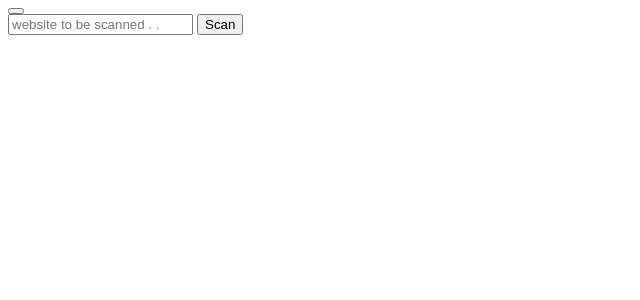
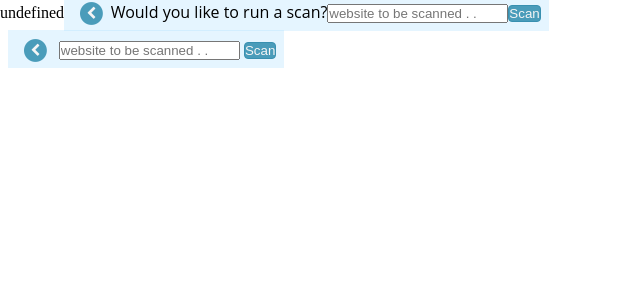
Before and after one commit to scgallagher/site-metrics, a PHP site: page /toolbar.html in a window 1280 px wide. Shown: the top 300 px of the page, without its empty margins (0-640 px from the left). Run offline with PHP 8.4, Linux system fonts and the light colour scheme; some libraries are stand-ins or nearby versions.

Commit message:
fixed the toolbar somewhat, may have to abandon the idea

```diff
--- a/UI/toolbar.html
+++ b/UI/toolbar.html
@@ -1,4 +1,4 @@
-<!-- <!DOCTYPE html>
+<!DOCTYPE html>
 <html>
 	<head>
 		<title>my ploogin</title>
@@ -28,18 +28,4 @@
 			</div>
 		</div>
 	</body>
-</html> -->
-
-<button id="toggle_button" class="toolbarButton">
-	<span class="fa-stack">
-		<i id="toggleIconBkgrnd" class="fa fa-circle fa-stack-2x"></i>
-		<i id="toggleIcon" class="fa fa-chevron-left fa-stack-1x"></i>
-	</span>
-</button>
-<div id="content">
-	<span id="message"></span>
-
-	<input id="scanTarget_input" type="text" placeholder="website to be scanned . .">
-
-	<button id="scan_button" class="toolbarButton">Scan</button>
-</div>
+</html>
--- a/UI/toolbar.js
+++ b/UI/toolbar.js
@@ -14,23 +14,23 @@
 });
 
 function insertHTML(){
-	// var html;
-	// html += "<div id=\"sitescan_toolbar\">";
-	// html += "<button id=\"toggle_button\" class=\"toolbarButton\">";
-	// html += "<span class=\"fa-stack\">";
-	// html += "<i id=\"toggleIconBkgrnd\" class=\"fa fa-circle fa-stack-2x\"></i>";
-	// html += "<i id=\"toggleIcon\" class=\"fa fa-chevron-left fa-stack-1x\"></i>";
-	// html += "</span>";
-	// html += "</button>";
-	// html += "<div id=\"content\">";
-	// html += "<span id=\"message\"></span>";
-	// html += "<input id=\"scanTarget_input\" type=\"text\" placeholder=\"website to be scanned . .\">";
-	// html += "<button id=\"scan_button\" class=\"toolbarButton\">Scan</button>";
-	// html += "</div>";
-	// html += "</div>";
+	var html;
+	html += "<div id=\"sitescan_toolbar\">";
+	html += "<button id=\"toggle_button\" class=\"toolbarButton\">";
+	html += "<span class=\"fa-stack\">";
+	html += "<i id=\"toggleIconBkgrnd\" class=\"fa fa-circle fa-stack-2x\"></i>";
+	html += "<i id=\"toggleIcon\" class=\"fa fa-chevron-left fa-stack-1x\"></i>";
+	html += "</span>";
+	html += "</button>";
+	html += "<div id=\"content\">";
+	html += "<span id=\"message\"></span>";
+	html += "<input id=\"scanTarget_input\" type=\"text\" placeholder=\"website to be scanned . .\">";
+	html += "<button id=\"scan_button\" class=\"toolbarButton\">Scan</button>";
+	html += "</div>";
+	html += "</div>";
 
-	$("body").before("<div id=\"sitescan_toolbar\"></div>");
-	$("#sitescan_toolbar").load("/wp-content/plugins/site-metrics/UI/toolbar.html");
+	$("body").before(html);
+	//$("body").prepend(html);
 
 }
 
--- a/UI/toolbarStyle.css
+++ b/UI/toolbarStyle.css
@@ -16,6 +16,9 @@
 
 	display: inline;
 	padding: .5em;
+  width: 100%;
+  height: 100%;
+  /*box-sizing: border-box;*/
 }
 
 	#sitescan_toolbar #toggle_button {
@@ -50,10 +53,16 @@
 		}
 
 		#sitescan_toolbar #content #scanTarget_input {
+      width: auto;
+      padding: 0;
+      display: inline;
 		}
 
 		#sitescan_toolbar #content #scan_button {
 			color: whitesmoke;
 			border-color: #3990b0;
 			background-color: #4a9cba;
+      display: inline;
+      width: auto;
+      padding: 0;
 		}
```
